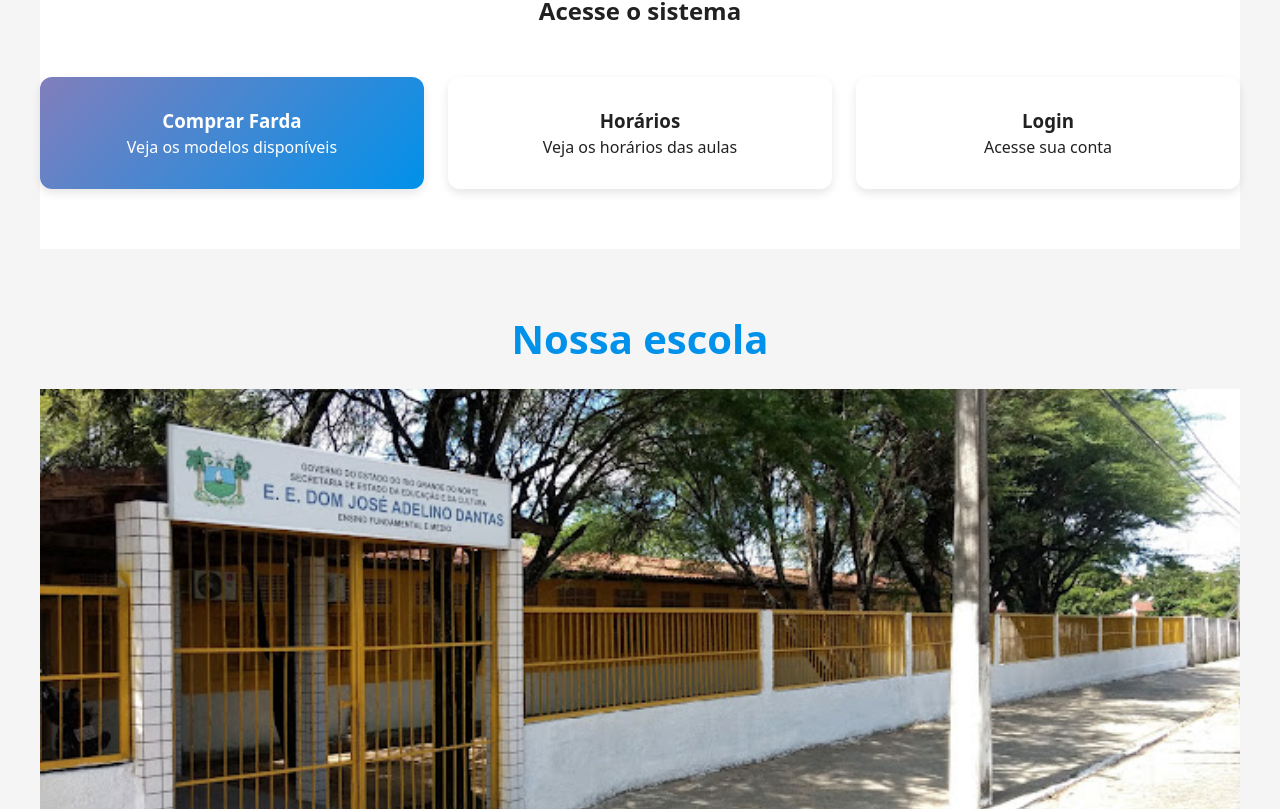
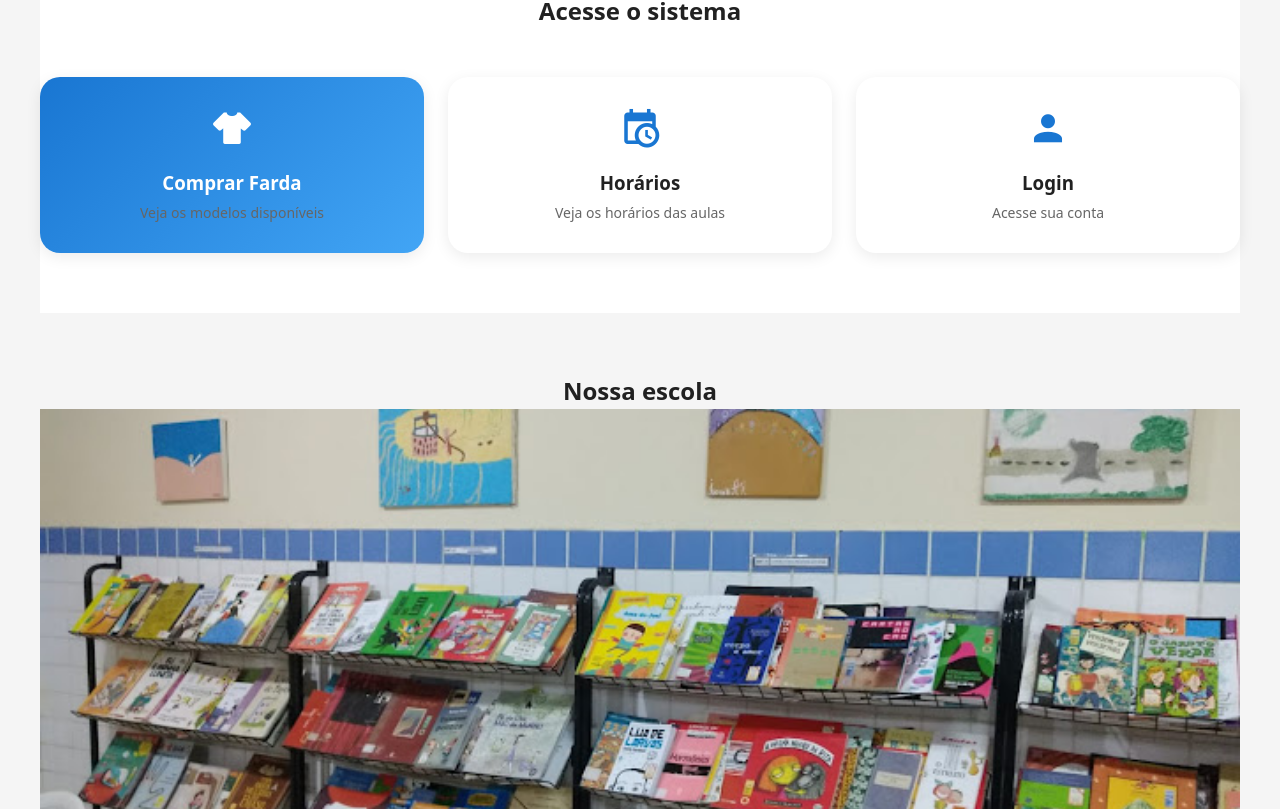
Before and after one commit to Inaciogabriel0/sistema-escolar, a Vue app in the folder frontend/: page / in a window 1280 px wide. Shown: the part 431-1240 px from the top of the page. Built offline with nearby package versions, Linux system fonts and the light colour scheme.

Commit message:
fiz muitas modificaçoes e concertei um bug do appbar e adicionei rotas que quero que o layout apareçã, alem de crias uma tela de horarios

```diff
--- a/frontend/src/App.vue
+++ b/frontend/src/App.vue
@@ -1,25 +1,28 @@
 <script setup lang="ts">
+import { ref } from 'vue'
 import GlobalSnackbar from './components/GlobalSnackbar.vue'
+
+
+const drawer = ref(false)
 </script>
 
 <template>
   <v-app>
-    <router-view />
+    <!-- ESCUTANDO O EVENTO -->
+
+
+    <!-- DRAWER CONTROLADO -->
+    <v-navigation-drawer v-model="drawer">
+      <v-list>
+        <v-list-item title="Home" @click="$router.push('/')"/>
+        <v-list-item title="Horários" @click="$router.push('/horarios')"/>
+      </v-list>
+    </v-navigation-drawer>
+
     <GlobalSnackbar />
+
+    <v-main>
+      <router-view />
+    </v-main>
   </v-app>
 </template>
-
-<style>
-html,
-body,
-#app {
-  width: 100%;
-  height: 100%;
-  margin: 0;
-  padding: 0;
-}
-
-.v-app {
-  height: 100%;
-}
-</style>
--- a/frontend/src/components/Footer/FooterComponent.vue
+++ b/frontend/src/components/Footer/FooterComponent.vue
@@ -31,3 +31,27 @@
     'mdi-instagram',
   ]
 </script>
+<style scoped>
+ /* Footer */
+.footer {
+  margin-top: 40px;
+}
+.h2SS {
+  font-size: 2.5rem;
+  font-weight: bold;
+  color: #0091EA;
+  margin-bottom: 20px;
+}
+.menu-card {
+  padding: 30px;
+  border-radius: 12px;
+  background-color: white;
+  cursor: pointer;
+  transition: 0.3s;
+  box-shadow: 0 4px 10px rgba(0,0,0,0.1);
+}
+
+.menu-card:hover {
+  transform: translateY(-5px);
+}
+</style>
--- a/frontend/src/components/HomePage.vue
+++ b/frontend/src/components/HomePage.vue
@@ -1,7 +1,7 @@
 <template>
   <div class="page">
 
-    <!-- 🔹 HERO -->
+    <!--  HERO -->
     <v-container class="hero pa-0">
       <v-img
         :src="logo"
@@ -14,24 +14,25 @@
             Compre sua farda de forma rápida e prática
           </p>
 
-      <v-btn color="primary" size="large" to="/fardas">
+          <v-btn color="primary" size="large" @click="$router.push('/Ver-camisa')">
             Comprar farda
           </v-btn>
         </div>
       </v-img>
     </v-container>
 
+    <!--  MENU -->
     <v-container class="section alt">
       <v-row class="text-center">
 
-    <!-- 🔹 Título -->
         <v-col cols="12">
           <h2 class="mb-6">Acesse o sistema</h2>
         </v-col>
 
-    <!-- 🔹 BOTÃO PRINCIPAL -->
+        <!-- BOTÃO PRINCIPAL -->
         <v-col cols="12" md="4">
-      <div class="menu-card destaque" @click="$router.push('/fardas')">
+          <div class="menu-card destaque" @click="$router.push('/Ver-camisa')">
+            <v-icon size="42" class="icon">mdi-tshirt-crew</v-icon>
             <h3>Comprar Farda</h3>
             <p>Veja os modelos disponíveis</p>
           </div>
@@ -40,6 +41,7 @@
         <!-- 🔹 OUTROS -->
         <v-col cols="12" md="4">
           <div class="menu-card" @click="$router.push('/horarios')">
+            <v-icon size="42" class="icon">mdi-calendar-clock</v-icon>
             <h3>Horários</h3>
             <p>Veja os horários das aulas</p>
           </div>
@@ -47,6 +49,7 @@
 
         <v-col cols="12" md="4">
           <div class="menu-card" @click="$router.push('/login')">
+            <v-icon size="42" class="icon">mdi-account</v-icon>
             <h3>Login</h3>
             <p>Acesse sua conta</p>
           </div>
@@ -54,27 +57,34 @@
 
       </v-row>
     </v-container>
-    <!-- 🔹 CTA -->
+
+    <!-- 🔹 CARROSSEL -->
     <v-container class="section text-center">
       <h2 class="h2SS">Nossa escola</h2>
-      <v-carousel :show-arrows="false">
+
+      <v-carousel
+        cycle
+        interval="3000"
+        show-arrows="hover"
+      >
         <v-carousel-item
           v-for="(item,i) in items"
           :key="i"
           :src="item.src"
           cover
-    ></v-carousel-item>
+        />
       </v-carousel>
     </v-container>
 
     <!-- 🔹 FOOTER -->
-    <Footer class="footer" />
+    <FooterComponent class="footer" />
 
   </div>
 </template>
 
 <script setup>
-import Footer from '@/components/Footer/FooterComponent.vue'
+import FooterComponent from './Footer/FooterComponent.vue'
+
 import adelino1 from '@/assets/img/adelino1.jpg'
 import adelino2 from '@/assets/img/adelino2.jpg'
 import adelino3 from '@/assets/img/adelino3.jpg'
@@ -82,70 +92,68 @@ import adelino4 from '@/assets/img/adelino4.jpeg'
 import logo from '@/assets/img/logo.png'
 
 const items = [
-    {
-      src: adelino1,
-    },
-    {
-      src: adelino2,
-    },
-    {
-      src: adelino3,
-    },
-    {
-      src: adelino4,
-    },
+  { src: adelino1 },
+  { src: adelino2 },
+  { src: adelino3 },
+  { src: adelino4 },
 ]
 </script>
 
 <style scoped>
-/* Fundo geral da página */
 .page {
   background-color: #f5f5f5;
 }
-
-/* HERO */
 .hero {
   height: 300px;
-  background-color: #e0e0e0;
+}
+.section {
+  padding: 60px 0;
 }
 
-/* Seções padrão */
-.section {
-  padding: 60px 0;
-  background-color: #f5f5f5;
-}
-
-/* Seções alternadas */
 .section.alt {
   background-color: #ffffff;
 }
+.menu-card {
+  background: white;
+  border-radius: 20px;
+  padding: 30px 20px;
+  cursor: pointer;
 
-/* Footer */
-.footer {
-  margin-top: 40px;
+  display: flex;
+  flex-direction: column;
+  align-items: center;
+  justify-content: center;
+
+  transition: all 0.3s ease;
+  box-shadow: 0 4px 15px rgba(0, 0, 0, 0.08);
 }
-.h2SS {
-  font-size: 2.5rem;
-  font-weight: bold;
-  color: #0091EA;
-  margin-bottom: 20px;
+.menu-card:hover {
+  transform: translateY(-10px);
+  box-shadow: 0 12px 30px rgba(0, 0, 0, 0.15);
 }
-.menu-card {
-  padding: 30px;
-  border-radius: 12px;
-  background-color: white;
-  cursor: pointer;
+.menu-card .icon {
+  color: #1976d2;
+  margin-bottom: 10px;
   transition: 0.3s;
-  box-shadow: 0 4px 10px rgba(0,0,0,0.1);
+}
+.menu-card h3 {
+  margin: 10px 0 5px;
+  font-weight: 600;
 }
 
-.menu-card:hover {
-  transform: translateY(-5px);
+.menu-card p {
+  font-size: 14px;
+  color: #666;
+}
+.menu-card.destaque {
+  background: linear-gradient(135deg, #1976d2, #42a5f5);
+  color: white;
+}
+.menu-card.destaque .icon {
+  color: white;
+}
+.menu-card.destaque:hover {
+  transform: translateY(-12px) scale(1.03);
 }
 
-/* Destaque do botão principal */
-.destaque {
-  background: linear-gradient(135deg, #100a7f86, #0091EA);
-  color: white;
-}
 </style>
--- /dev/null
+++ b/frontend/src/components/HorariosComponent.vue
@@ -0,0 +1,37 @@
+<template >
+    <div>
+    <v-container class="section text-center"
+    >
+
+      <h2 class="h2SS">Horários das aulas</h2>
+      <p>Confira os horários das aulas para organizar seu dia</p>
+      <v-img
+      :src="horarios"
+      interval="3000"
+      show-arrows="hover"
+      >
+
+    </v-img>
+
+    </v-container>
+    </div>
+</template>
+<script>
+import horarios from '@/assets/img/horarios.png'
+
+
+export default {
+    components: {
+
+    },
+
+    data() {
+        return {
+            horarios
+        }
+    }
+}
+</script>
+<style lang="">
+
+</style>
--- a/frontend/src/components/layout/AppBar.vue
+++ b/frontend/src/components/layout/AppBar.vue
@@ -6,9 +6,9 @@
     >
       mdi-menu
     </v-icon>
+
     <v-toolbar-title>Adelino Dantas</v-toolbar-title>
 
-     <!-- Login button -->
     <div class="butao_login">
       <v-btn
         @click="$router.push({ name: 'login' })"
--- a/frontend/src/router/index.ts
+++ b/frontend/src/router/index.ts
@@ -12,6 +12,16 @@ const routes: RouteRecordRaw[] = [
         name: 'home',
         component: () => import('@/views/HomeView.vue')
   },
+  {
+    path: '/Ver-camisa',
+    name: 'Ver-camisa',
+    component: () => import('@/views/VerCamisaView.vue')
+  },
+  {
+    path: '/Horarios',
+    name: 'Horarios',
+    component: () => import('@/views/HorariosView.vue')
+  }
 
     ]
 
@@ -22,11 +32,6 @@ const routes: RouteRecordRaw[] = [
     component: () => import('@/views/LoginView.vue')
 
   },
-  {
-    path: '/Ver-camisa',
-    name: 'Ver-camisa',
-    component: () => import('@/views/VerCamisaView.vue')
-  }
 
 ]
 
--- /dev/null
+++ b/frontend/src/views/HorariosView.vue
@@ -0,0 +1,17 @@
+<template>
+    <div>
+        <HorariosComponent></HorariosComponent>
+
+    </div>
+</template>
+<script>
+import HorariosComponent from '@/components/HorariosComponent.vue'
+export default {
+    components: {
+        HorariosComponent
+    }
+}
+</script>
+<style lang="">
+
+</style>
```
Also changed, not shown: frontend/src/assets/img/horarios.png (added). Lines whose indentation alone changed are shown as unchanged.
